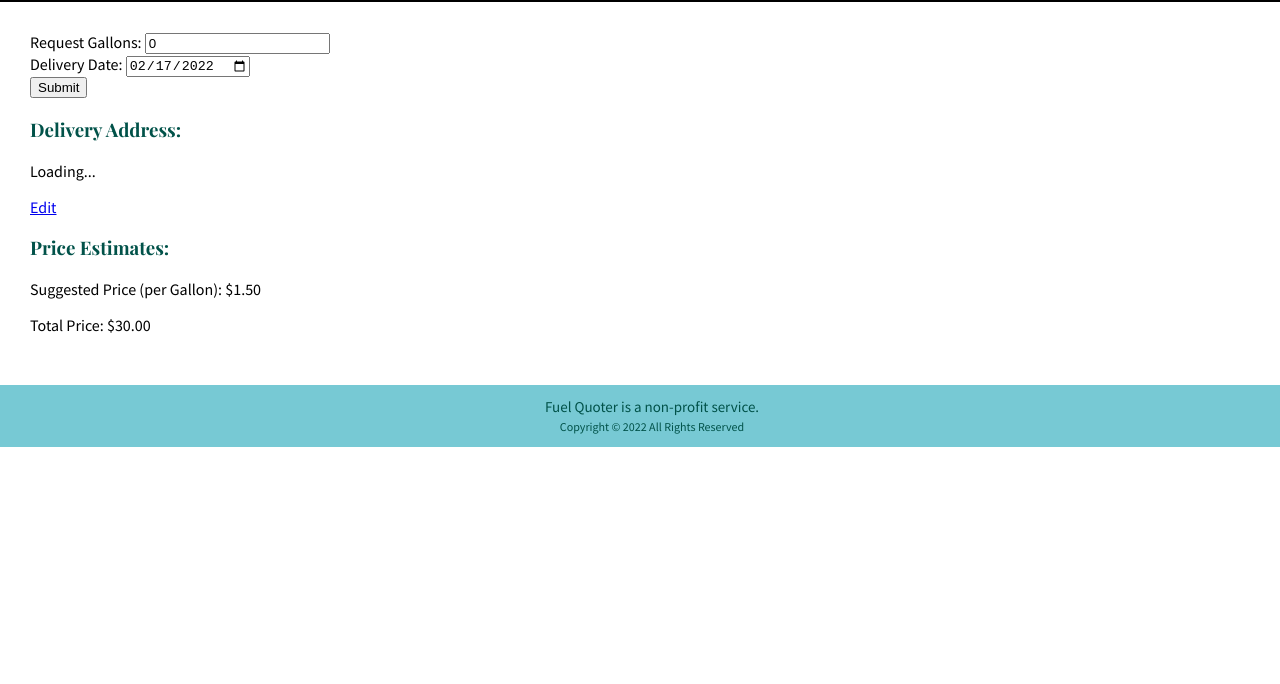
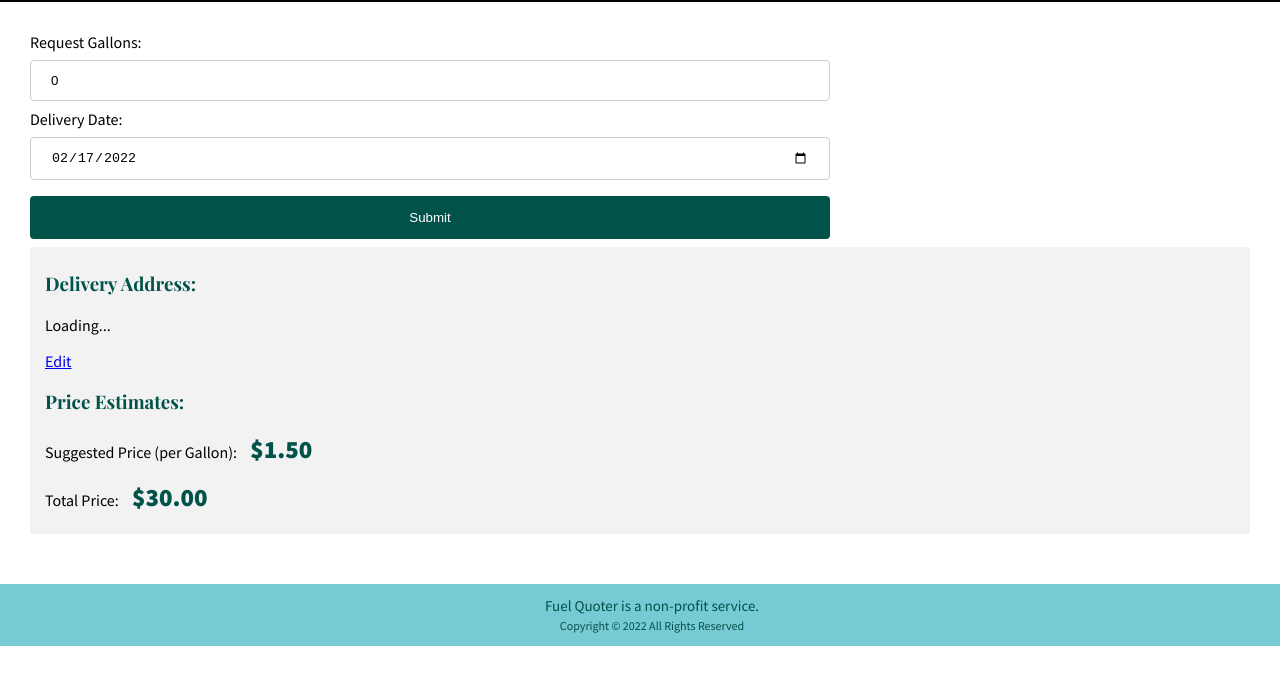
Before and after one commit to 4353-slot-12/assignment-2, a website: page src/frontend/quote.html in a window 1280 px wide. Shown: the part 60-744 px from the top of the page. Drawn offline with nearby package versions, Linux system fonts and the light colour scheme; a web font is replaced by a local one.

Commit message:
quote css

```diff
--- a/src/frontend/quote.html
+++ b/src/frontend/quote.html
@@ -22,7 +22,8 @@
         <header>
             <div class="header1">
                 <div class="header1_1">
-                    <img class="icon"
+                    <img
+                        class="icon"
                         src="images/logo.svg"
                         alt="fuel quoter logo"
                         width="25"
@@ -74,7 +75,7 @@
             </form>
         </section>
 
-        <section>
+        <section class="output-container">
             <div>
                 <h3>Delivery Address:</h3>
                 <p class="delivery-address">Loading...</p>
@@ -88,9 +89,12 @@
                 <h3>Price Estimates:</h3>
                 <p>
                     Suggested Price (per Gallon):
-                    <span id="unit-price">$1.50</span>
+                    <span id="unit-price" class="output">$1.50</span>
                 </p>
-                <p>Total Price: <span id="total-price">$30.00</span></p>
+                <p>
+                    Total Price:
+                    <span id="total-price" class="output">$30.00</span>
+                </p>
             </div>
         </section>
 
--- a/src/frontend/styles/quote.css
+++ b/src/frontend/styles/quote.css
@@ -0,0 +1,43 @@
+form {
+    max-width: 800px;
+}
+
+input[type="number"],
+input[type="date"] {
+    width: 100%;
+    padding: 12px 20px;
+    margin: 8px 0;
+    display: inline-block;
+    border: 1px solid #ccc;
+    border-radius: 4px;
+    box-sizing: border-box;
+}
+
+input[type="submit"] {
+    width: 100%;
+    background-color: var(--darkest);
+    color: white;
+    padding: 14px 20px;
+    margin: 8px 0;
+    border: none;
+    border-radius: 4px;
+    cursor: pointer;
+}
+
+input[type="submit"]:hover {
+    background-color: var(--dark);
+}
+
+.output {
+    font-size: 25px;
+    color: var(--darkest);
+    font-weight: 900;
+    margin-left: 10px;
+}
+
+.output-container {
+    background-color: var(--white);
+    padding-top: 5px;
+    padding-bottom: 5px;
+    padding-left: 15px;
+}
```
